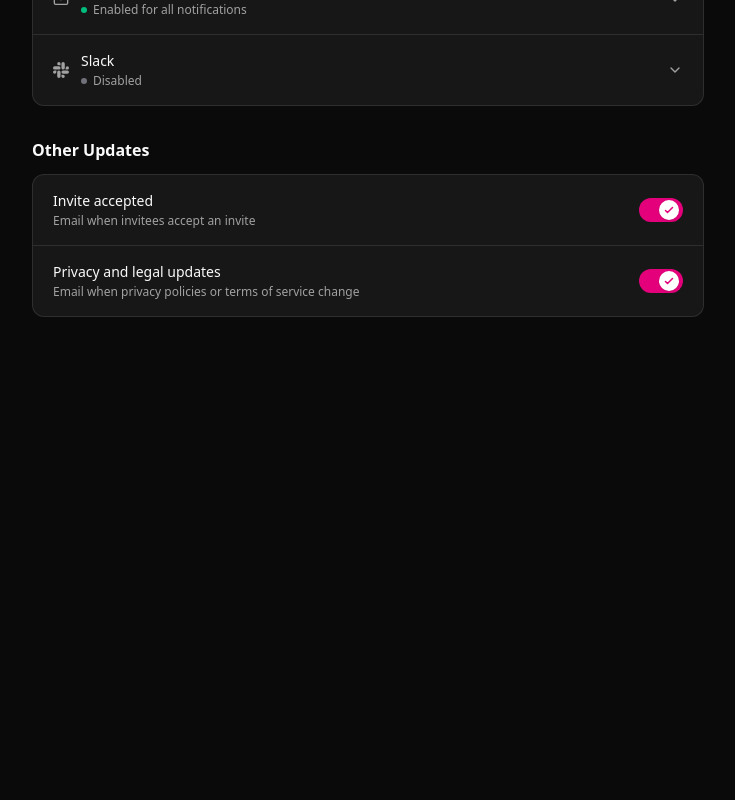
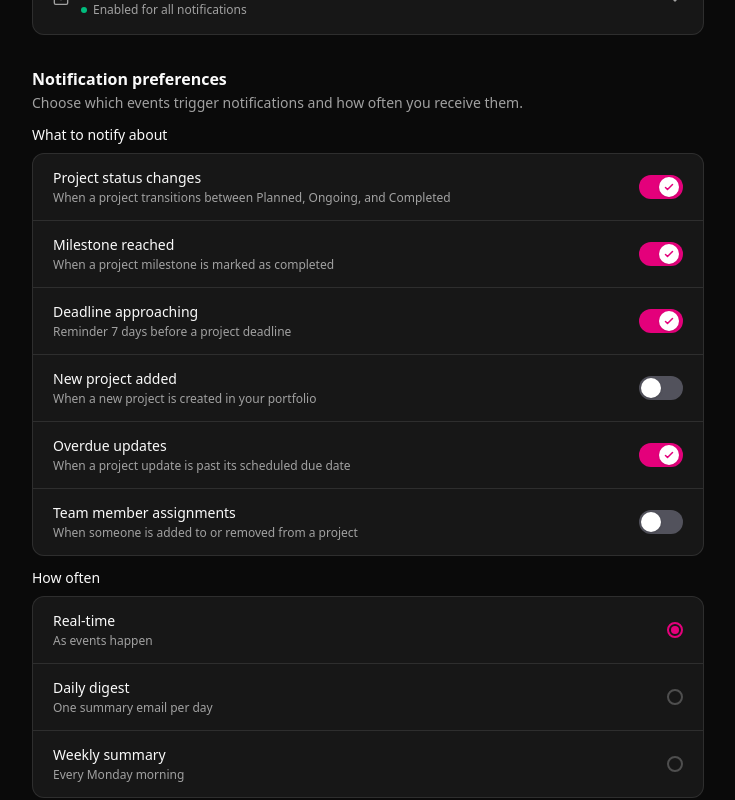
Before and after one commit to Akanyange/Portal-prototype, a Next.js app: page /notifications/settings in a window 1280 px wide. Shown: the part 480-1280 px from the top of the page, without its empty margins (272-1007 px from the left). Before the commit the page ends 829 px from the top, so only its background shows below. Built offline with nearby package versions, Linux system fonts and the light colour scheme.

Commit message:
Project manager flow changes

```diff
--- a/app/notifications/settings/page.tsx
+++ b/app/notifications/settings/page.tsx
@@ -2,16 +2,7 @@
 
 import { useState } from "react"
 import { Monitor, Mail, ChevronDown, ChevronUp } from "lucide-react"
-
-// ── Slack icon ────────────────────────────────────────────────────────────────
-
-function SlackIcon() {
-  return (
-    <svg viewBox="0 0 24 24" className="h-4 w-4 fill-current" aria-hidden>
-      <path d="M5.042 15.165a2.528 2.528 0 0 1-2.52 2.523A2.528 2.528 0 0 1 0 15.165a2.527 2.527 0 0 1 2.522-2.52h2.52v2.52zm1.271 0a2.527 2.527 0 0 1 2.521-2.52 2.527 2.527 0 0 1 2.521 2.52v6.313A2.528 2.528 0 0 1 8.834 24a2.528 2.528 0 0 1-2.521-2.522v-6.313zm2.521-10.123a2.528 2.528 0 0 1-2.521-2.52A2.528 2.528 0 0 1 8.834 0a2.528 2.528 0 0 1 2.521 2.522v2.52H8.834zm0 1.271a2.528 2.528 0 0 1 2.521 2.521 2.528 2.528 0 0 1-2.521 2.521H2.522A2.528 2.528 0 0 1 0 8.834a2.528 2.528 0 0 1 2.522-2.521h6.312zm10.122 2.521a2.528 2.528 0 0 1 2.522-2.521A2.528 2.528 0 0 1 24 8.834a2.528 2.528 0 0 1-2.522 2.521h-2.522V8.834zm-1.268 0a2.528 2.528 0 0 1-2.523 2.521 2.527 2.527 0 0 1-2.52-2.521V2.522A2.527 2.527 0 0 1 15.165 0a2.528 2.528 0 0 1 2.523 2.522v6.312zm-2.523 10.122a2.528 2.528 0 0 1 2.523 2.522A2.528 2.528 0 0 1 15.165 24a2.527 2.527 0 0 1-2.52-2.522v-2.522h2.52zm0-1.268a2.527 2.527 0 0 1-2.52-2.523 2.526 2.526 0 0 1 2.52-2.52h6.313A2.527 2.527 0 0 1 24 15.165a2.528 2.528 0 0 1-2.522 2.523h-6.313z"/>
-    </svg>
-  )
-}
+import { useRole } from "@/lib/role-context"
 
 // ── Types ─────────────────────────────────────────────────────────────────────
 
@@ -39,22 +30,54 @@ function channelStatus(ch: Channel): { label: string; dotClass: string } {
   return       { label: "Enabled for some notifications",      dotClass: "bg-amber-400" }
 }
 
-// ── Component ─────────────────────────────────────────────────────────────────
+// ── Static data ───────────────────────────────────────────────────────────────
 
 const NOTIF_TYPES: NotifType[] = [
   { id: "updates",   label: "Regular projects updates",  description: "Get notified to update projects and their milestones", enabled: true },
   { id: "reminders", label: "Reminders and deadlines",   description: "Reminders, due dates, and SLA updates",                enabled: true },
 ]
 
+interface PrefEvent {
+  id: string
+  label: string
+  description: string
+  enabled: boolean
+}
+
+const DEFAULT_PREF_EVENTS: PrefEvent[] = [
+  { id: "status-change",   label: "Project status changes",  description: "When a project transitions between Planned, Ongoing, and Completed", enabled: true  },
+  { id: "milestone",       label: "Milestone reached",        description: "When a project milestone is marked as completed",                      enabled: true  },
+  { id: "deadline-7",      label: "Deadline approaching",     description: "Reminder 7 days before a project deadline",                            enabled: true  },
+  { id: "new-project",     label: "New project added",        description: "When a new project is created in your portfolio",                      enabled: false },
+  { id: "overdue-update",  label: "Overdue updates",          description: "When a project update is past its scheduled due date",                 enabled: true  },
+  { id: "team-assign",     label: "Team member assignments",  description: "When someone is added to or removed from a project",                   enabled: false },
+]
+
+type Frequency = "realtime" | "daily" | "weekly"
+
+const FREQUENCIES: { id: Frequency; label: string; description: string }[] = [
+  { id: "realtime", label: "Real-time",     description: "As events happen"            },
+  { id: "daily",    label: "Daily digest",  description: "One summary email per day"   },
+  { id: "weekly",   label: "Weekly summary", description: "Every Monday morning"       },
+]
+
+// ── Component ─────────────────────────────────────────────────────────────────
+
 export default function NotificationsSettingsPage() {
+  const { role } = useRole()
+  const canSetPreferences = role === "Project Manager" || role === "Admin"
+
   const [channels, setChannels] = useState<Channel[]>([
     { id: "desktop", label: "Desktop", icon: <Monitor className="h-4 w-4" />, notifTypes: NOTIF_TYPES.map(t => ({ ...t, enabled: false })) },
     { id: "email",   label: "Email",   icon: <Mail className="h-4 w-4" />,    notifTypes: NOTIF_TYPES.map(t => ({ ...t, enabled: true  })) },
-    { id: "slack",   label: "Slack",   icon: <SlackIcon />,                   notifTypes: NOTIF_TYPES.map(t => ({ ...t, enabled: false })) },
   ])
   const [expanded,       setExpanded]       = useState<string | null>("desktop")
   const [inviteAccepted, setInviteAccepted] = useState(true)
   const [privacyUpdates, setPrivacyUpdates] = useState(true)
+
+  // Preferences state — only relevant for PM / Admin
+  const [prefEvents,   setPrefEvents]   = useState<PrefEvent[]>(DEFAULT_PREF_EVENTS)
+  const [frequency,    setFrequency]    = useState<Frequency>("realtime")
 
   function toggleExpand(id: string) {
     setExpanded(prev => prev === id ? null : id)
@@ -69,6 +92,10 @@ export default function NotificationsSettingsPage() {
         ),
       }
     ))
+  }
+
+  function togglePrefEvent(id: string) {
+    setPrefEvents(prev => prev.map(e => e.id === id ? { ...e, enabled: !e.enabled } : e))
   }
 
   return (
@@ -90,7 +117,6 @@ export default function NotificationsSettingsPage() {
             const isOpen = expanded === ch.id
             return (
               <div key={ch.id}>
-                {/* Channel header row */}
                 <button
                   className="w-full flex items-center justify-between px-5 py-4 hover:bg-muted/30 transition-colors text-left"
                   onClick={() => toggleExpand(ch.id)}
@@ -110,7 +136,6 @@ export default function NotificationsSettingsPage() {
                     : <ChevronDown className="h-4 w-4 text-muted-foreground" />}
                 </button>
 
-                {/* Expanded: notification type toggles */}
                 {isOpen && (
                   <div className="divide-y divide-border/50">
                     {ch.notifTypes.map(t => (
@@ -129,6 +154,60 @@ export default function NotificationsSettingsPage() {
           })}
         </div>
       </section>
+
+      {/* ── Notification Preferences (PM / Admin only) ────────────────────── */}
+      {canSetPreferences && (
+        <section className="space-y-3">
+          <div>
+            <h2 className="text-base font-semibold">Notification preferences</h2>
+            <p className="text-sm text-muted-foreground mt-0.5">
+              Choose which events trigger notifications and how often you receive them.
+            </p>
+          </div>
+
+          {/* Event types */}
+          <div>
+            <p className="text-sm font-medium mb-2">What to notify about</p>
+            <div className="rounded-xl border border-border bg-card overflow-hidden divide-y divide-border">
+              {prefEvents.map(e => (
+                <div key={e.id} className="flex items-center justify-between px-5 py-3.5">
+                  <div>
+                    <p className="text-sm font-medium">{e.label}</p>
+                    <p className="text-xs text-muted-foreground mt-0.5">{e.description}</p>
+                  </div>
+                  <Toggle value={e.enabled} onChange={() => togglePrefEvent(e.id)} />
+                </div>
+              ))}
+            </div>
+          </div>
+
+          {/* Frequency */}
+          <div>
+            <p className="text-sm font-medium mb-2">How often</p>
+            <div className="rounded-xl border border-border bg-card overflow-hidden divide-y divide-border">
+              {FREQUENCIES.map(f => (
+                <button
+                  key={f.id}
+                  className="w-full flex items-center justify-between px-5 py-3.5 hover:bg-muted/30 transition-colors text-left"
+                  onClick={() => setFrequency(f.id)}
+                >
+                  <div>
+                    <p className="text-sm font-medium">{f.label}</p>
+                    <p className="text-xs text-muted-foreground mt-0.5">{f.description}</p>
+                  </div>
+                  <span className={`h-4 w-4 rounded-full border-2 flex items-center justify-center shrink-0 transition-colors ${
+                    frequency === f.id ? "border-primary" : "border-muted-foreground/40"
+                  }`}>
+                    {frequency === f.id && (
+                      <span className="h-2 w-2 rounded-full bg-primary" />
+                    )}
+                  </span>
+                </button>
+              ))}
+            </div>
+          </div>
+        </section>
+      )}
 
       {/* ── Other Updates ─────────────────────────────────────────────────── */}
       <section className="space-y-3">
--- a/app/projects/page.tsx
+++ b/app/projects/page.tsx
@@ -6,11 +6,15 @@ import { Plus, LayoutList, GanttChartSquare } from "lucide-react"
 import { Button } from "@/components/ui/button"
 import { ProjectsTable } from "@/components/projects-table"
 import { GanttChart } from "@/components/gantt-chart"
+import { useRole } from "@/lib/role-context"
 
-type View = "list" | "timeline"
+type View  = "list" | "timeline"
+type Scope = "all" | "mine"
 
 export default function ProjectsPage() {
-  const [view, setView] = useState<View>("list")
+  const { role } = useRole()
+  const [view,  setView]  = useState<View>("list")
+  const [scope, setScope] = useState<Scope>("all")
 
   return (
     <div className="space-y-4">
@@ -26,8 +30,9 @@ export default function ProjectsPage() {
         </Link>
       </div>
 
-      {/* ── View tabs ─────────────────────────────────────────────────────── */}
-      <div className="flex items-center gap-1 border-b border-border">
+      {/* ── View tabs + scope toggle ──────────────────────────────────────── */}
+      <div className="flex items-center justify-between border-b border-border">
+        <div className="flex items-center gap-1">
           <button
             onClick={() => setView("list")}
             className={`flex items-center gap-1.5 px-3 pb-2.5 pt-1 text-sm border-b-2 -mb-px transition-colors ${
@@ -52,8 +57,28 @@ export default function ProjectsPage() {
           </button>
         </div>
 
+        {/* My / All Projects — Project Managers only */}
+        {role === "Project Manager" && (
+          <div className="flex items-center bg-muted rounded-lg p-0.5 mb-px">
+            {(["mine", "all"] as Scope[]).map(s => (
+              <button
+                key={s}
+                onClick={() => setScope(s)}
+                className={`px-3 py-1 text-xs font-medium rounded-md transition-all ${
+                  scope === s
+                    ? "bg-background text-foreground shadow-sm"
+                    : "text-muted-foreground hover:text-foreground"
+                }`}
+              >
+                {s === "mine" ? "My Projects" : "All Projects"}
+              </button>
+            ))}
+          </div>
+        )}
+      </div>
+
       {/* ── Content ───────────────────────────────────────────────────────── */}
-      {view === "list" ? <ProjectsTable /> : <GanttChart />}
+      {view === "list" ? <ProjectsTable scope={scope} /> : <GanttChart scope={scope} />}
     </div>
   )
 }
--- a/components/project-filters.tsx
+++ b/components/project-filters.tsx
@@ -9,7 +9,6 @@ import {
   DropdownMenuRadioItem,
   DropdownMenuTrigger,
 } from "@/components/ui/dropdown-menu"
-
 const PE_OPTIONS    = ["AI Network Foundations", "Service Observability", "Use case for AN L4"]
 const TRIBE_OPTIONS = ["AI for Networks"]
 const YEAR_OPTIONS  = ["2024", "2025", "2026", "2027"]
--- a/lib/projects-data.ts
+++ b/lib/projects-data.ts
@@ -97,6 +97,8 @@ export const STATUS_BADGE: Record<ProjectStatus, string> = {
   "ongoing":   "bg-amber-500/15 text-amber-300",
   "completed": "bg-emerald-500/15 text-emerald-300",
 }
+
+export const PM_OWNED_PROJECT_IDS = new Set<string>(["fach-cab", "netinsights", "ai-ops"])
 
 export const projects: Project[] = [
   {
```
Also changed, not shown: components/gantt-chart.tsx (+5 -9 lines), components/projects-table.tsx (+6 -5 lines). Lines whose indentation alone changed are shown as unchanged.
